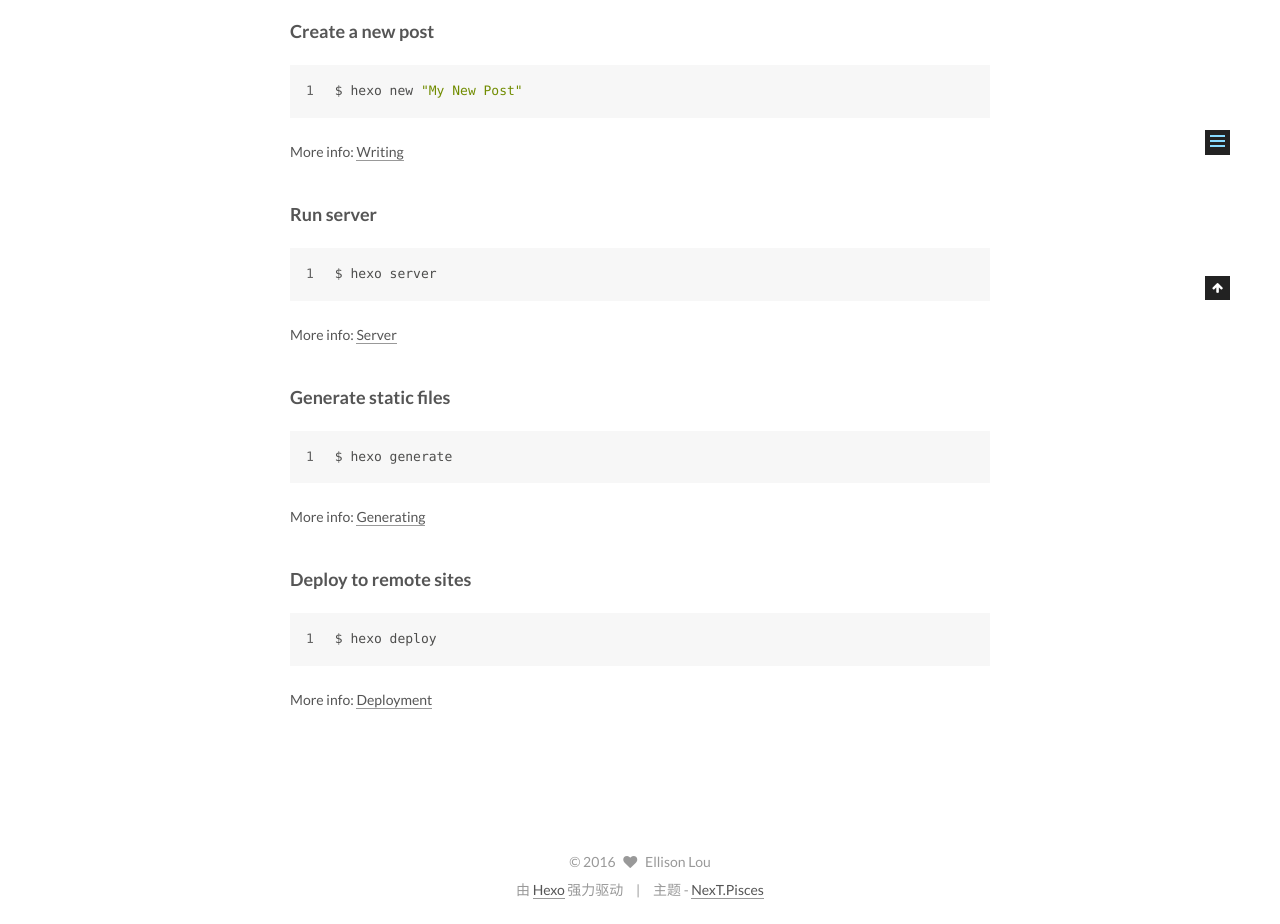
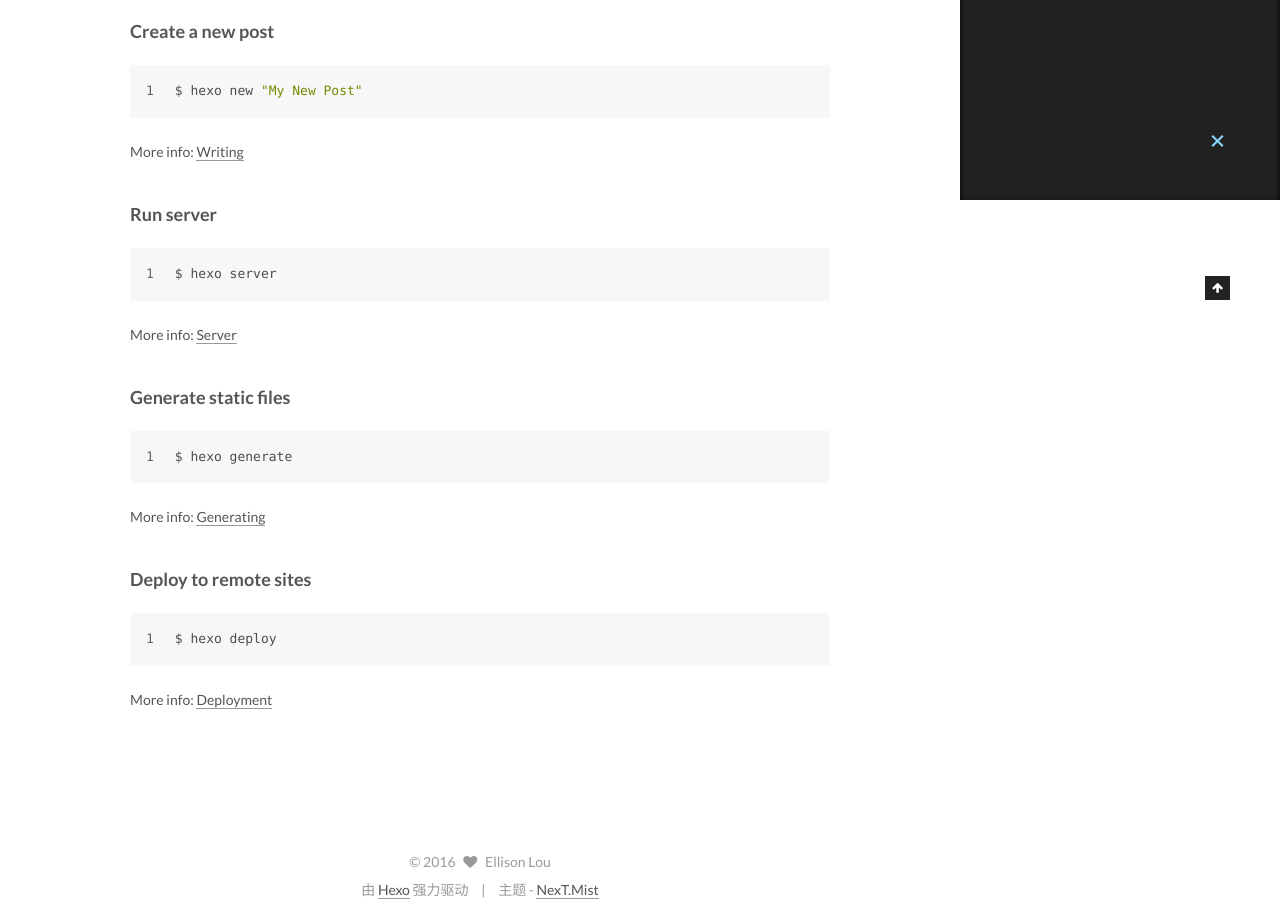
Before and after one commit to loutao/loutao.github.io, a plain HTML site: page 2016/05/08/hello-world/index.html in a window 1280 px wide. Shown: the part 600-1524 px from the top of the page. Drawn offline with Linux system fonts and the light colour scheme.

Commit message:
Site updated: 2016-05-08 11:13:08

```diff
--- a/2016/05/08/hello-world/index.html
+++ b/2016/05/08/hello-world/index.html
@@ -5,7 +5,7 @@
 
 
 
-<html class="theme-next pisces use-motion">
+<html class="theme-next mist use-motion">
 <head>
   <meta charset="UTF-8"/>
 <meta http-equiv="X-UA-Compatible" content="IE=edge,chrome=1" />
@@ -76,7 +76,7 @@ Quick">
 <script type="text/javascript" id="hexo.configuration">
   var NexT = window.NexT || {};
   var CONFIG = {
-    scheme: 'Pisces',
+    scheme: 'Mist',
     sidebar: {"position":"left","display":"post"},
     fancybox: true,
     motion: true,
@@ -399,7 +399,7 @@ Quick">
 <div class="theme-info">
   主题 -
   <a class="theme-link" href="https://github.com/iissnan/hexo-theme-next">
-    NexT.Pisces
+    NexT.Mist
   </a>
 </div>
 
@@ -454,13 +454,6 @@ Quick">
 
 
 
-  <script type="text/javascript" src="/js/src/affix.js?v=0.5.0"></script>
-
-  <script type="text/javascript" src="/js/src/schemes/pisces.js?v=0.5.0"></script>
-
-
-
-
   <script type="text/javascript" src="/js/src/scrollspy.js?v=0.5.0"></script>
 <script type="text/javascript" src="/js/src/post-details.js?v=0.5.0"></script>
 
```
Also changed, not shown: archives/2016/05/index.html (+3 -10 lines), archives/2016/index.html (+3 -10 lines), archives/index.html (+3 -10 lines), index.html (+3 -10 lines).
